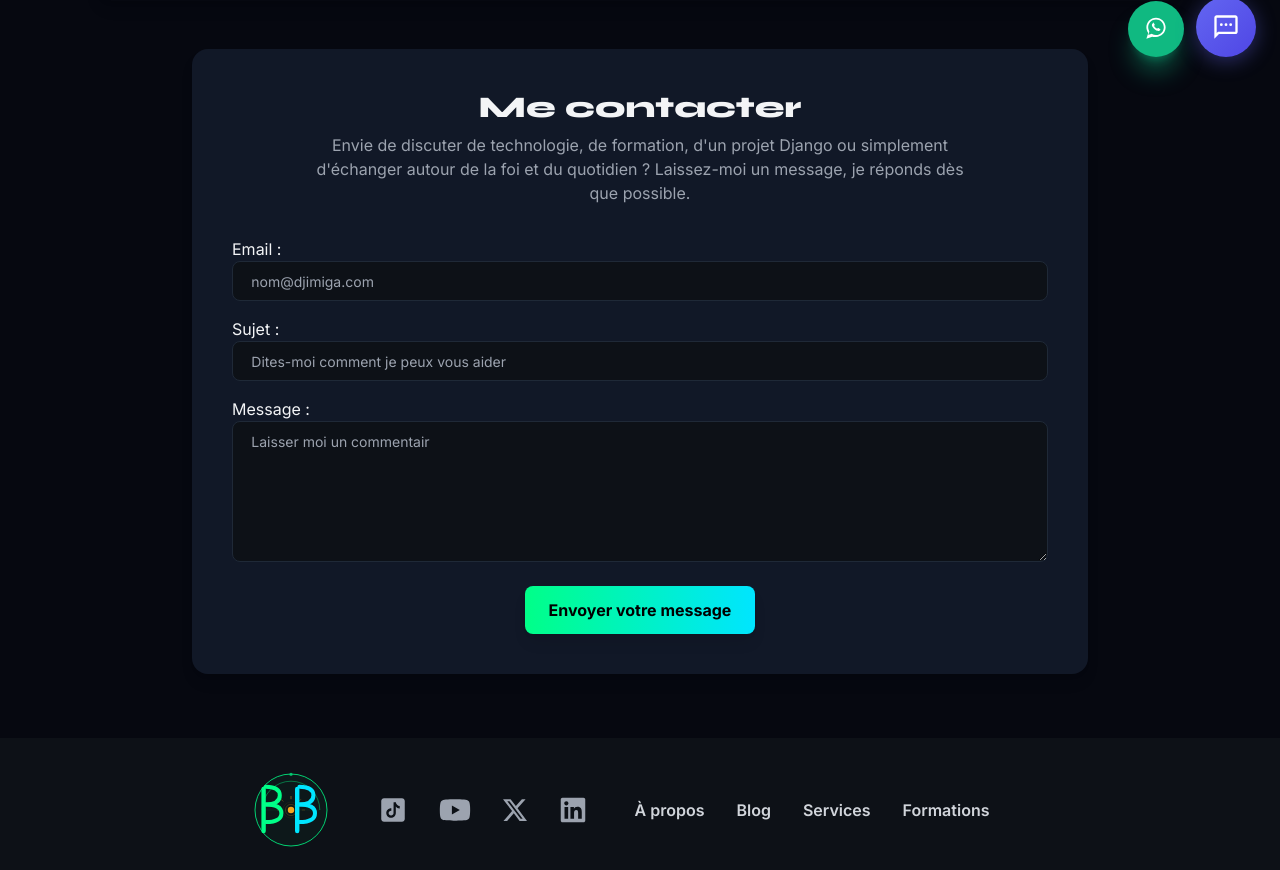
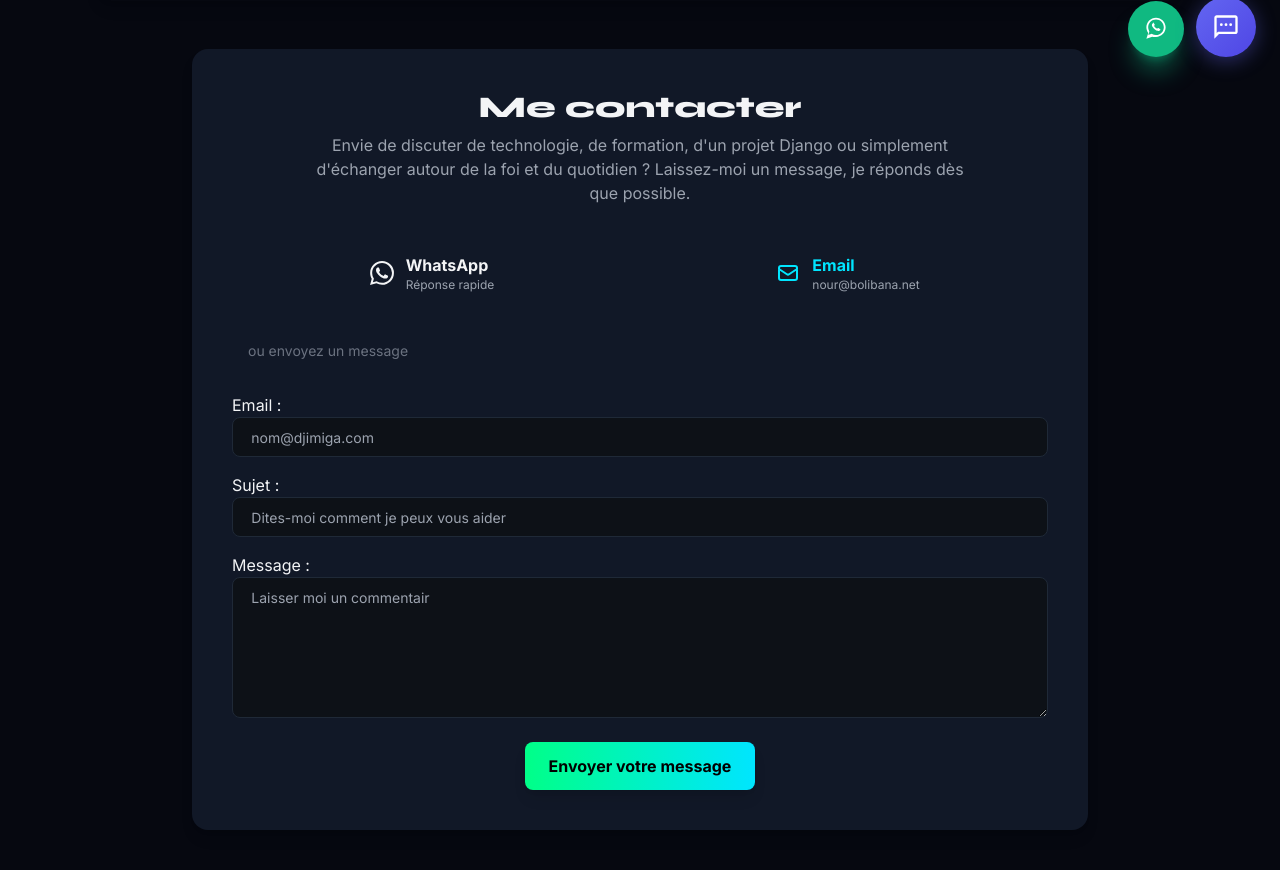
Before and after one commit to DJIMIGA/latigue, a Django app: page /contact/ in a window 1280 px wide; the page is wider, and only the part inside the window is pictured. Shown: the part 719-1589 px from the top of that part. Run offline with Django 4.2, Linux system fonts and the light colour scheme; data comes from the database, SQL or seed files in the repository; parts of the project's set-up code (start-up, migrations or seed data) failed here and were passed over; some libraries are stand-ins or nearby versions.

Commit message:
Contact: ajout boutons WhatsApp + Email sur page À propos

```diff
--- a/portfolio/templates/about.html
+++ b/portfolio/templates/about.html
@@ -125,6 +125,39 @@
         </p>
       </div>
 
+      <!-- Boutons de contact rapide -->
+      <div class="grid grid-cols-1 sm:grid-cols-2 gap-4 mb-8">
+        <!-- WhatsApp -->
+        <a href="https://wa.me/33XXXXXXXXX" target="_blank" rel="noopener noreferrer"
+           class="flex items-center justify-center gap-3 px-6 py-4 rounded-xl bg-[#25D366]/10 border border-[#25D366]/30 hover:border-[#25D366] hover:bg-[#25D366]/20 transition-all duration-300 group">
+          <svg class="w-6 h-6 text-[#25D366]" fill="currentColor" viewBox="0 0 24 24">
+            <path d="M17.472 14.382c-.297-.149-1.758-.867-2.03-.967-.273-.099-.471-.148-.67.15-.197.297-.767.966-.94 1.164-.173.199-.347.223-.644.075-.297-.15-1.255-.463-2.39-1.475-.883-.788-1.48-1.761-1.653-2.059-.173-.297-.018-.458.13-.606.134-.133.298-.347.446-.52.149-.174.198-.298.298-.497.099-.198.05-.371-.025-.52-.075-.149-.669-1.612-.916-2.207-.242-.579-.487-.5-.669-.51-.173-.008-.371-.01-.57-.01-.198 0-.52.074-.792.372-.272.297-1.04 1.016-1.04 2.479 0 1.462 1.065 2.875 1.213 3.074.149.198 2.096 3.2 5.077 4.487.709.306 1.262.489 1.694.625.712.227 1.36.195 1.871.118.571-.085 1.758-.719 2.006-1.413.248-.694.248-1.289.173-1.413-.074-.124-.272-.198-.57-.347m-5.421 7.403h-.004a9.87 9.87 0 01-5.031-1.378l-.361-.214-3.741.982.998-3.648-.235-.374a9.86 9.86 0 01-1.51-5.26c.001-5.45 4.436-9.884 9.888-9.884 2.64 0 5.122 1.03 6.988 2.898a9.825 9.825 0 012.893 6.994c-.003 5.45-4.437 9.884-9.885 9.884m8.413-18.297A11.815 11.815 0 0012.05 0C5.495 0 .16 5.335.157 11.892c0 2.096.547 4.142 1.588 5.945L.057 24l6.305-1.654a11.882 11.882 0 005.683 1.448h.005c6.554 0 11.89-5.335 11.893-11.893a11.821 11.821 0 00-3.48-8.413z"/>
+          </svg>
+          <div>
+            <span class="block text-[#25D366] font-bold text-base group-hover:text-[#25D366]">WhatsApp</span>
+            <span class="block text-gray-400 text-xs">Réponse rapide</span>
+          </div>
+        </a>
+
+        <!-- Email -->
+        <a href="mailto:nour@bolibana.net"
+           class="flex items-center justify-center gap-3 px-6 py-4 rounded-xl bg-[#00E5FF]/10 border border-[#00E5FF]/30 hover:border-[#00E5FF] hover:bg-[#00E5FF]/20 transition-all duration-300 group">
+          <svg class="w-6 h-6 text-[#00E5FF]" fill="none" stroke="currentColor" viewBox="0 0 24 24">
+            <path stroke-linecap="round" stroke-linejoin="round" stroke-width="2" d="M3 8l7.89 5.26a2 2 0 002.22 0L21 8M5 19h14a2 2 0 002-2V7a2 2 0 00-2-2H5a2 2 0 00-2 2v10a2 2 0 002 2z"></path>
+          </svg>
+          <div>
+            <span class="block text-[#00E5FF] font-bold text-base group-hover:text-[#00E5FF]">Email</span>
+            <span class="block text-gray-400 text-xs">nour@bolibana.net</span>
+          </div>
+        </a>
+      </div>
+
+      <div class="relative flex items-center mb-8">
+        <div class="flex-grow border-t border-[#1F2937]"></div>
+        <span class="flex-shrink mx-4 text-gray-500 text-sm">ou envoyez un message</span>
+        <div class="flex-grow border-t border-[#1F2937]"></div>
+      </div>
+
       {% if messages %}
       <ul class="mb-6 space-y-2">
         {% for message in messages %}
```
